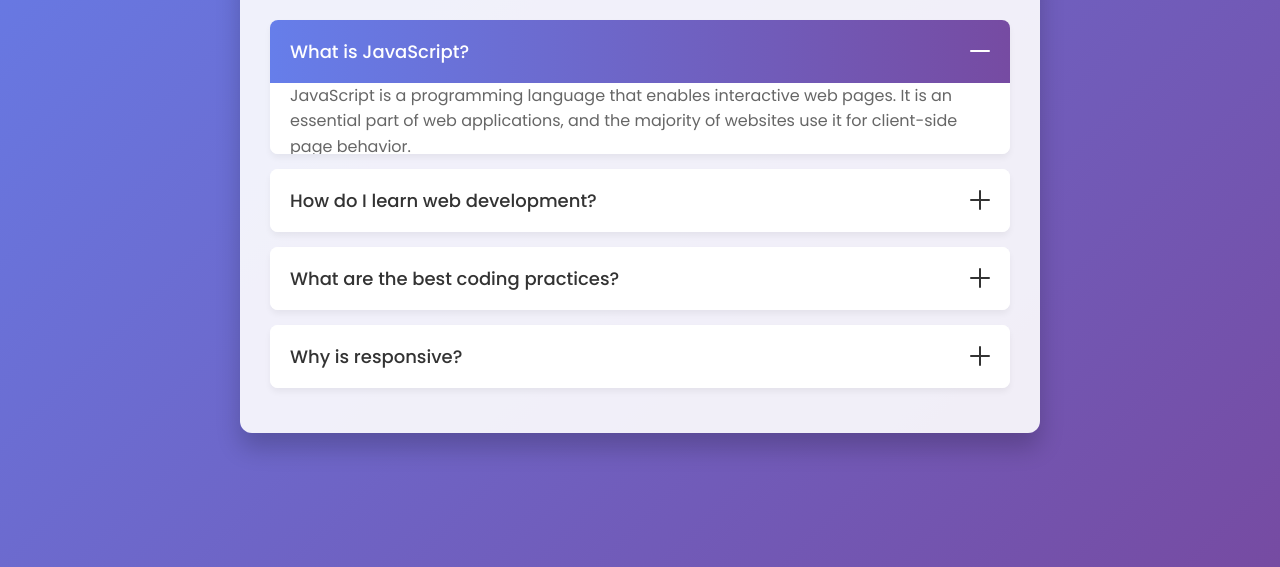
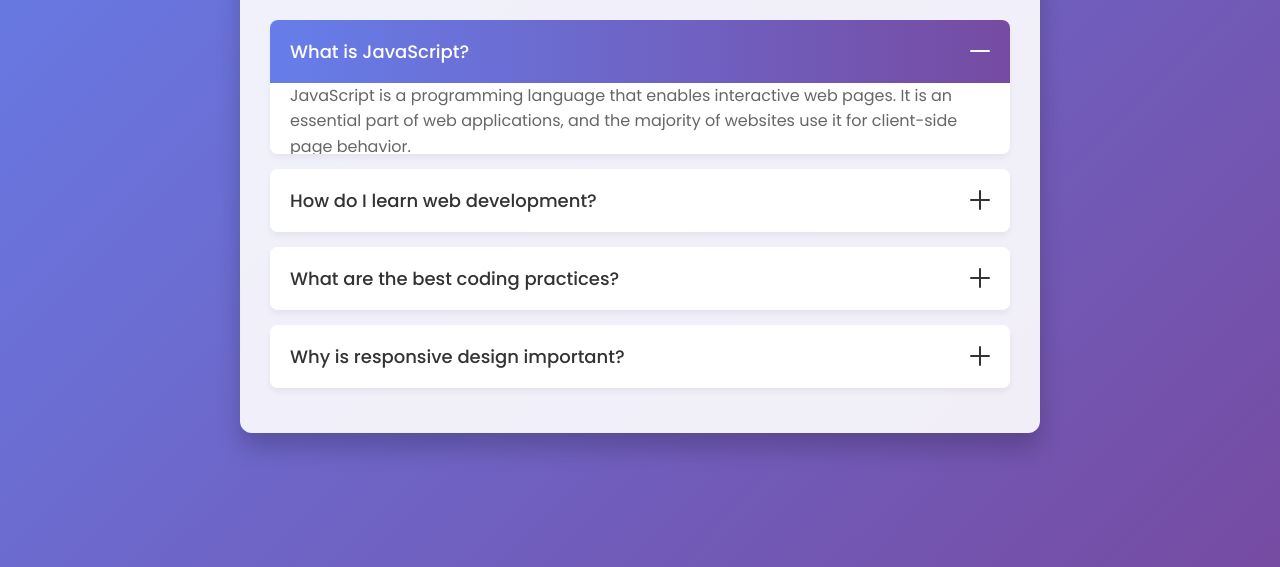
Before and after one commit to sarkeramitt/accordion, a plain HTML site: page index.html in a window 1280 px wide. Shown: the part 233-800 px from the top of the page. Drawn offline with Linux system fonts and the light colour scheme.

Commit message:
Accordion Update

```diff
--- a/index.html
+++ b/index.html
@@ -43,7 +43,7 @@
 
             <div class="accordion-item">
                 <div class="accordion-header">
-                    <h2>Why is responsive?</h2>
+                    <h2>Why is responsive design important?</h2>
                     <div class="icon"></div>
                 </div>
                 <div class="accordion-content">
```
